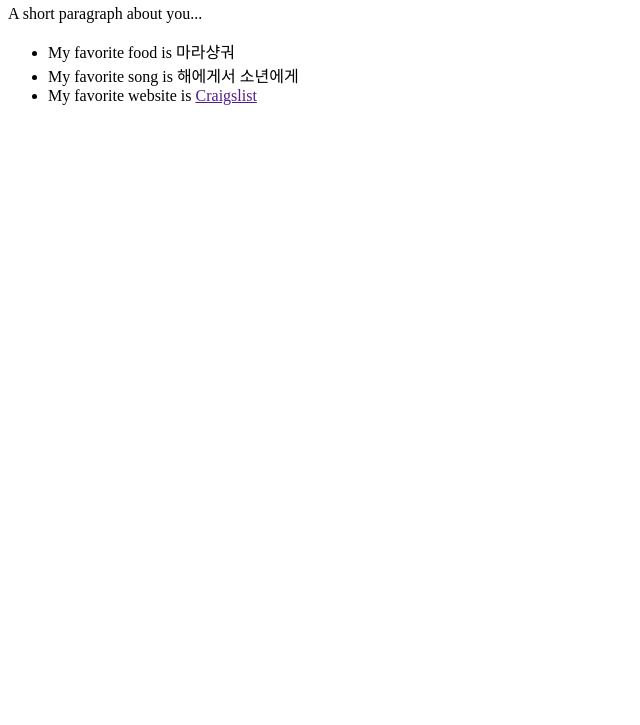
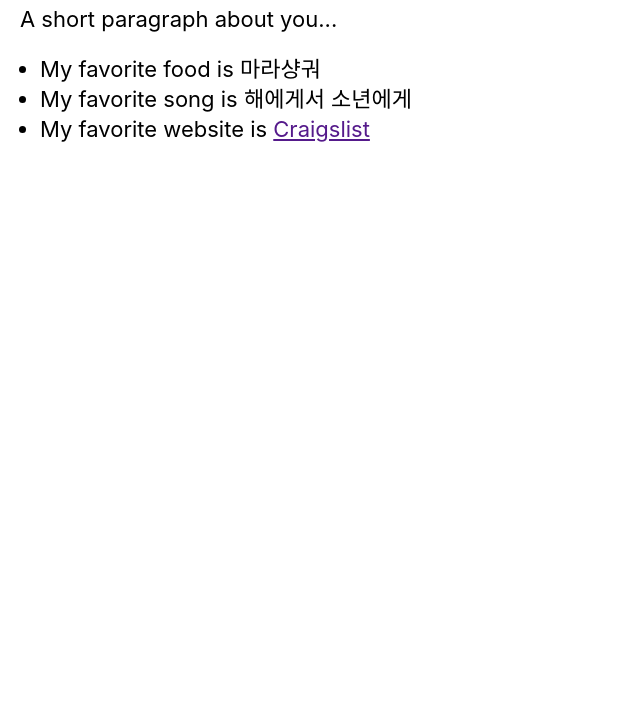
Before and after one commit to yungromii/UIDesign1, a plain HTML site: page index.html in a window 1280 px wide. Shown: the part 75-800 px from the top of the page, without its empty margins (0-640 px from the left). Drawn offline with Linux system fonts and the light colour scheme.

Commit message:
css link

```diff
--- a/index.html
+++ b/index.html
@@ -3,6 +3,7 @@
 <html>
 
 <head>
+  <link rel="stylesheet" type="text/css" href="assets/style.css">
   <title>Yungkyung Lee | UI Design Programming 1</title>
   <meta charset="utf-8" />
 </head>
```
Also changed, not shown: 1 other file.
